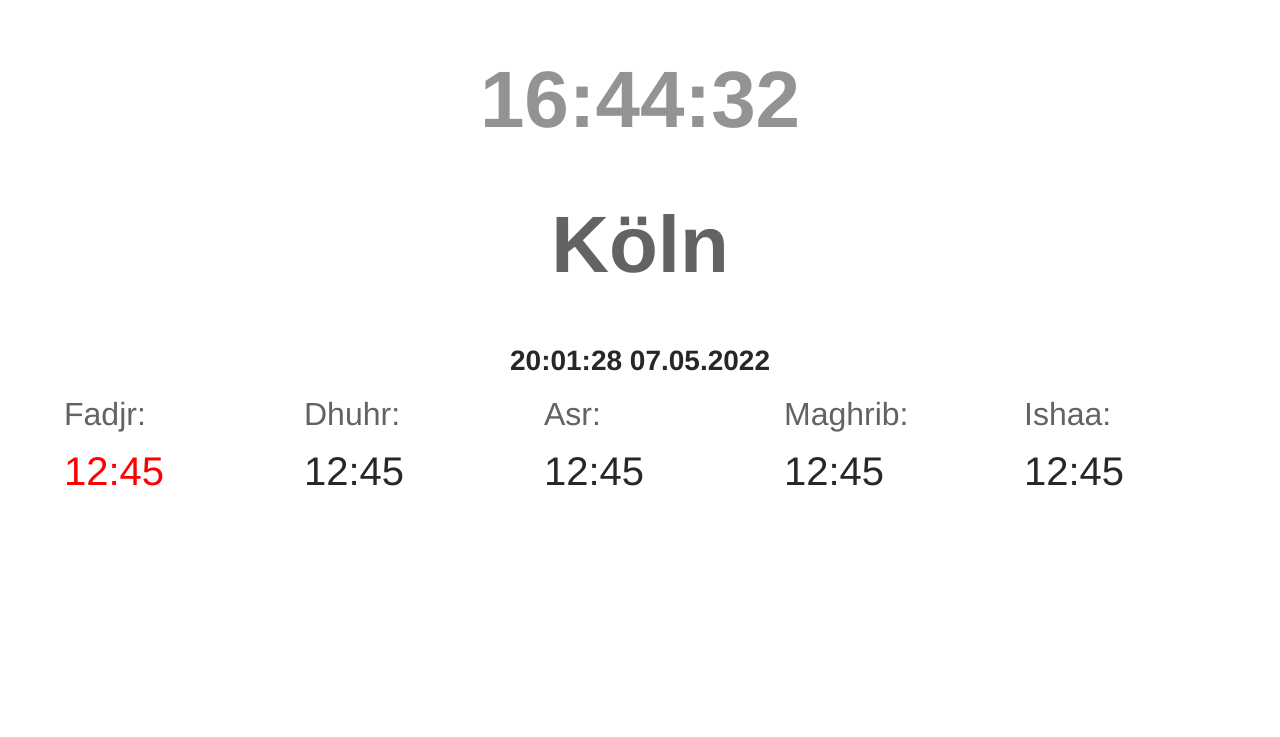
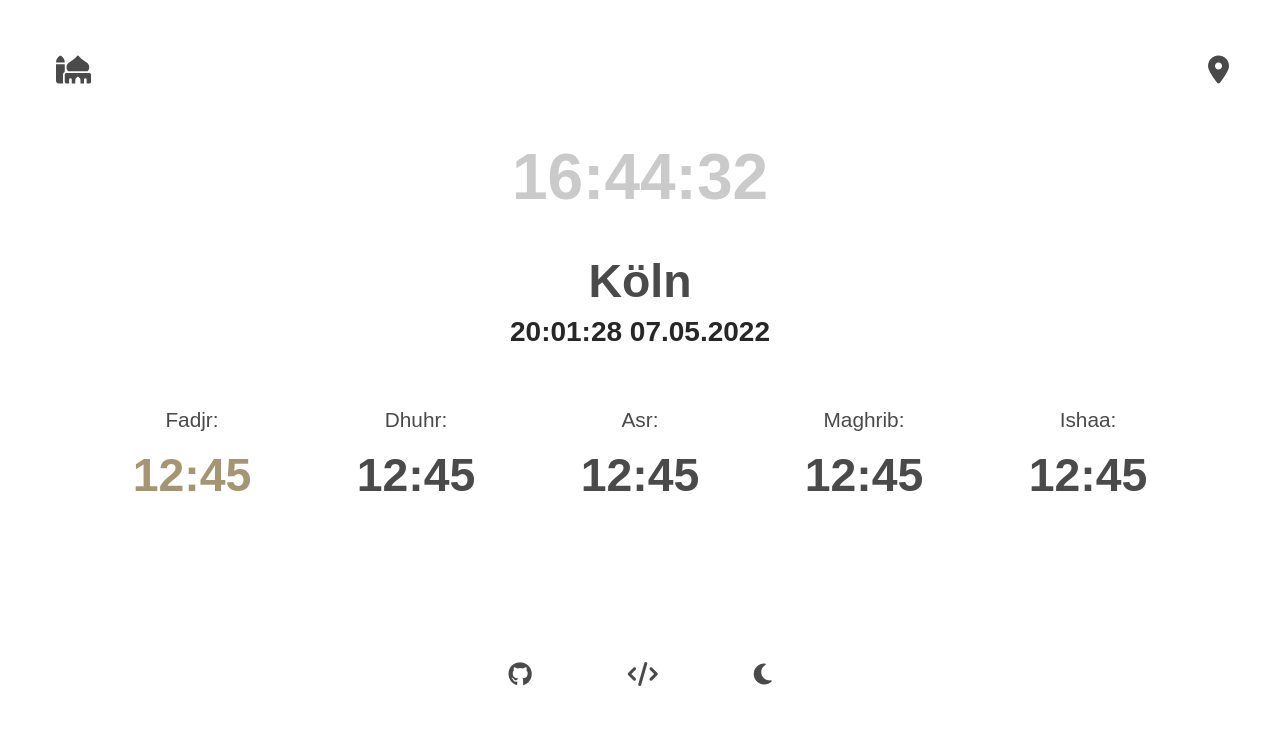
Before and after one commit to MustafaSataric/Gebetszeiten, a plain HTML site: page index.html in a window 1280 px wide. Drawn offline with Linux system fonts and the light colour scheme; no server answers.

Commit message:
Update index.html

```diff
--- a/index.html
+++ b/index.html
@@ -5,35 +5,45 @@
     <meta http-equiv="X-UA-Compatible" content="IE=edge">
     <meta name="viewport" content="width=device-width, initial-scale=1.0">
     <title>Gebetszeiten</title>
+    <link rel="stylesheet" href="path/to/font-awesome/css/font-awesome.min.css">
+    <script src="https://kit.fontawesome.com/6a6d6ea2eb.js" crossorigin="anonymous"></script>
 </head>
 <body>
     <style>
         body{
-            font-family: 'Franklin Gothic Medium', 'Arial Narrow', Arial, sans-serif;
+            font-family: Arial,Helvetica,sans-serif;
+            overflow: hidden;
+        }
+        .color0{
+            color: #4a4a4a;
         }
         .center{
             display: flex;
             align-items: center;
             justify-content: center;
+            margin: 1vh;
         }
         #zeitbiszumnaechstengebet{
-            color: rgba(128, 128, 128, 0.849);
-            font-size: 10vh;
+            color: #cacaca;
+            font-size: 4em;
+            font-weight: 700;
         }
         #ort{
-            color: rgba(71, 71, 71, 0.849);
-            font-size: 10vh;
+            font-size: 2.9em;
+            font-weight: 700;
         }
         #zeitpunkt{
             color: rgba(0, 0, 0, 0.849);
             font-size: 3.5vh;
         }
         .gebete{
+            margin-top: 5vh;
             align-items:center ;
             justify-content: center;
             display: grid;
             grid-template-columns: 20vh 20vh 20vh 20vh 20vh;
-            grid-gap: 10vh;
+            grid-gap: 8vh;
+            padding-bottom: 10vh;
         }
         .cont{
             align-items:center ;
@@ -43,21 +53,63 @@
             grid-gap: 2vh;
         }
         #gebet{
-            color: rgba(71, 71, 71, 0.849);
-            font-size: 4vh;
+            align-items: center;
+            justify-content: center;
+            display: flex;
+            font-size: 1.3em;
+            font-weight: 400;
+            margin-top: 20px;
         }
         .zeit{
-            color: rgba(0, 0, 0, 0.849);
-            font-size: 5vh;
+            align-items: center;
+            justify-content: center;
+            display: flex;
+            font-size: 2.9em;
+            font-weight: 700;
+            }
+        .fa-solid, .fa{
+            padding : 6vh;
+        }
+        .header{
+            display: grid;
+            grid-template-columns: 10vw 80vw 10vw;
+            font-size: 3.5vh;
+        }
+        .footer{
+            padding-top: 2vh;
+            font-size: 3vh;
+        }
+        @media screen and (max-width: 780px) {
+            body{
+                overflow: visible;
+            }
+            .gebete{
+            align-items:center ;
+            justify-content: center;
+            display: grid;
+            grid-template-columns: 20vh;
+            grid-gap: 10vh;
+            padding-bottom: 4vh;
+            }
+            .header{
+                display: grid;
+                grid-template-columns: 10vw 70vw 10vw;
+                font-size: 3.5vh;
+            }
         }
     </style>
+<div class="header">
+    <i class="fa-solid fa-mosque color0"></i>
+    <div ></div>
+    <i class="fa-solid fa-location-dot color0"></i>
+</div>
 
-        <h1 id="zeitbiszumnaechstengebet" class="center">00:11:36</h1>
-        <h1 id="ort" class="center">Köln</h1>
-        <h1 id="zeitpunkt" class="center">21.03.2022 13:12:12</h1>
-    <div class="gebete">
-        <div class="cont">
-            <span id="gebet">Fadjr:</span>
+        <h1 id="zeitbiszumnaechstengebet" class="center " style="margin-bottom:5vh;">00:11:36</h1>
+        <h1 id="ort" class="center color0">Köln</h1>
+        <h1 id="zeitpunkt" class="center color0">21.03.2022 13:12:12</h1>
+    <div class="gebete center color0">
+        <div class="cont ">
+            <span id="gebet" >Fadjr:</span>
             <span id="gebetszeit" class="zeit">12:45</span>
         </div>
         <div class="cont">
@@ -77,6 +129,15 @@
             <span id="gebetszeit3" class="zeit">12:45</span>
         </div>
     </div>
+<div class="footer">
+    <div class="center">
+        <a href="https://github.com/SemirSljiivic" target="_blank"><i class="fa fa-github color0" aria-hidden="true" ></i></a>
+        <a href ="https://github.com/SemirSljiivic/Gebetszeiten" target="_blank"><i class="fa-solid fa-code color0"></i></a>
+        <i class="fa-solid fa-moon color0" onclick="changeMode();"></i>
+    </div>
+</div>
+
+
 
     <script>
         setInterval("myTime()", 1000)
@@ -114,7 +175,7 @@ async function HoleZeit(){
     const data = await response.json();
     const {fajr, dhuhr, asr, maghrib, isha} = data.items[0];
 
-    document.getElementById("gebetszeit").textContent = ZwölfZuVierundzwanzig(fajr);
+    document.getElementById("gebetszeit").textContent = ZwölfZuVierundzwanzig("0"+fajr);
     document.getElementById("gebetszeit0").textContent = ZwölfZuVierundzwanzig(dhuhr);
     document.getElementById("gebetszeit1").textContent = ZwölfZuVierundzwanzig(asr);
     document.getElementById("gebetszeit2").textContent = ZwölfZuVierundzwanzig(maghrib);
@@ -123,6 +184,26 @@ async function HoleZeit(){
 }
 
 HoleZeit();
+var bool0 = true;
+function changeMode(){
+
+        var obj = document.getElementsByClassName("color0");
+        if(bool0){
+            for (var i = 0; i < obj.length; i++) {
+            obj[i].style.color = "white";
+            }
+            document.querySelector("body").style.background = "#4a4a4a";
+            bool0 = false;
+        }
+        else{
+            for (var i = 0; i < obj.length; i++) {
+            obj[i].style.color = "#4a4a4a";
+            }
+            document.querySelector("body").style.background = "white";
+            bool0 = true;
+        }
+    }
+
 
 function myTime(){
             a = new Date();
@@ -166,23 +247,23 @@ function myTime(){
 
             if(fajr1 <  time && dhuhr1 > time){
                 document.getElementById("zeitbiszumnaechstengebet").innerText = MinutenUmwandeln(dhuhr1  - time);
-                document.getElementById("gebetszeit0").style.color = "red";
+                document.getElementById("gebetszeit0").style.color = "#a59573";
             }
             if(dhuhr1 <  time && asr1 > time){
                 document.getElementById("zeitbiszumnaechstengebet").innerText = MinutenUmwandeln(asr1 - time);
-                document.getElementById("gebetszeit1").style.color = "red";
+                document.getElementById("gebetszeit1").style.color = "#a59573";
             }
             if(asr1 <   time && maghrib1 > time){
                 document.getElementById("zeitbiszumnaechstengebet").innerText = MinutenUmwandeln(maghrib1 - time);
-                document.getElementById("gebetszeit2").style.color = "red";
+                document.getElementById("gebetszeit2").style.color = "#a59573";
             }
             if(maghrib1 <   time && isha1 > time){
                 document.getElementById("zeitbiszumnaechstengebet").innerText = MinutenUmwandeln(isha1 - time);
-                document.getElementById("gebetszeit3").style.color = "red";
+                document.getElementById("gebetszeit3").style.color = "#a59573";
             }
             if(isha1 < time){
                 document.getElementById("zeitbiszumnaechstengebet").innerText = MinutenUmwandeln((fajr1 + 24* 60) - time);
-                document.getElementById("gebetszeit").style.color = "red";
+                document.getElementById("gebetszeit").style.color = "#a59573";
             }
         }
 
```
